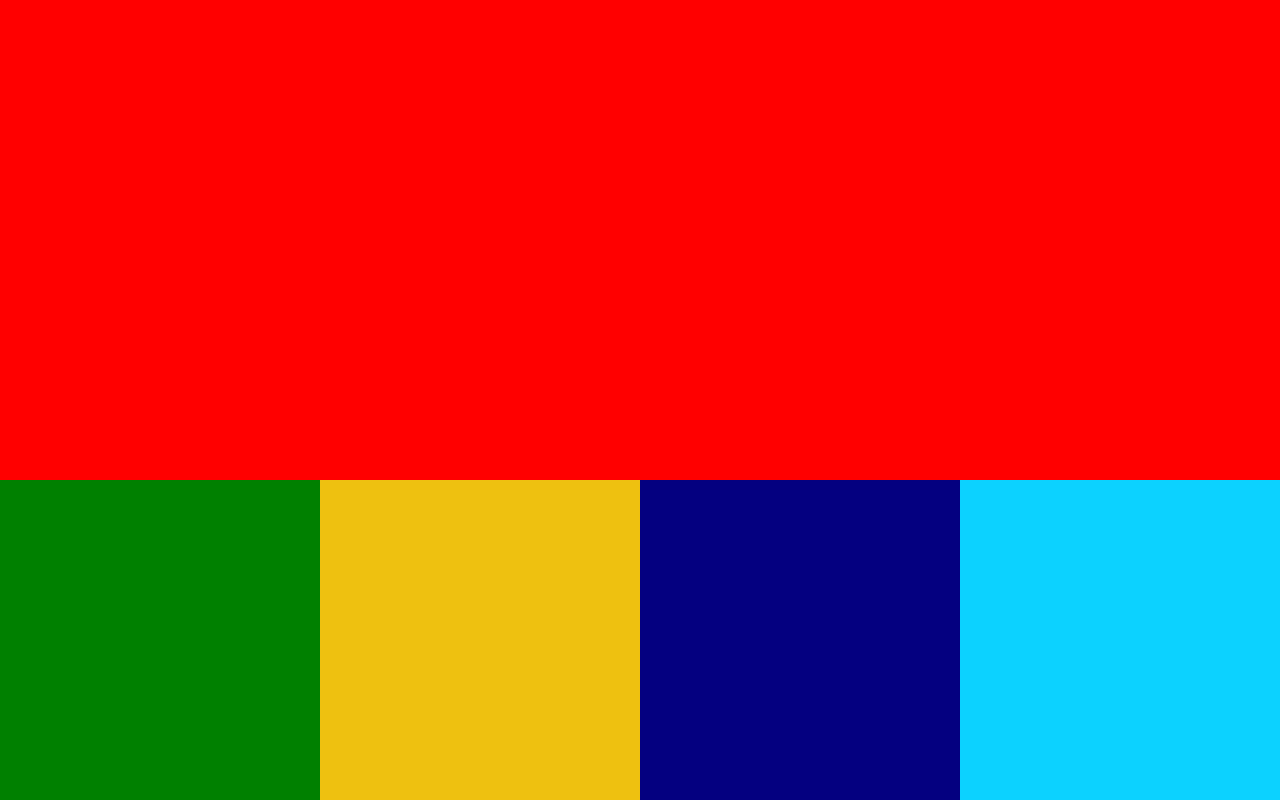
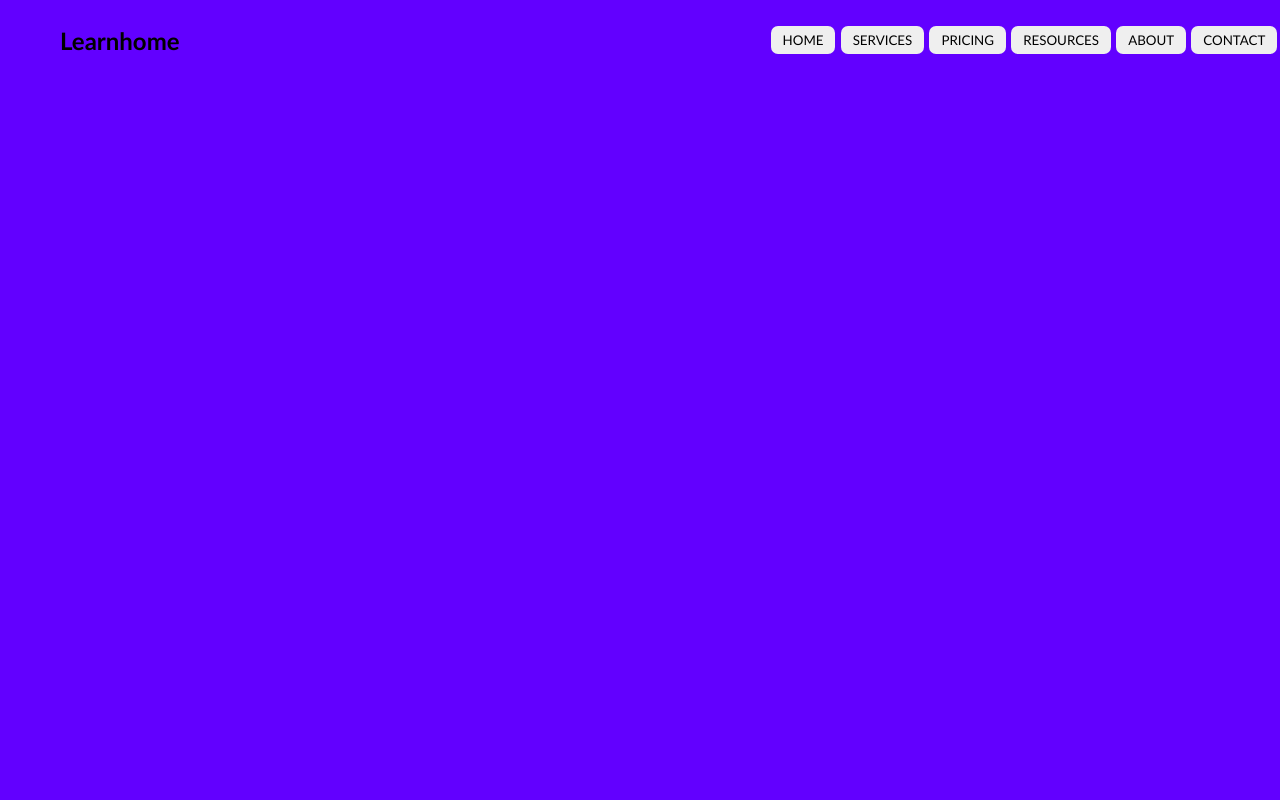
Before and after one commit to vikaspal9131/leaan.com, a plain HTML site: page Desktop/jan1.2 with R/index.html in a window 1280 px wide. Drawn offline with Linux system fonts and the light colour scheme.

Commit message:
add the navbar

```diff
--- a/Desktop/jan1.2 with R/index.html
+++ b/Desktop/jan1.2 with R/index.html
@@ -1,24 +1,34 @@
 <!DOCTYPE html>
 <html lang="en">
+
 <head>
   <meta charset="UTF-8">
   <meta name="viewport" content="width=device-width, initial-scale=1.0">
   <title>Document</title>
   <link rel="stylesheet" href="style.css">
 </head>
+
 <body>
-<div id="main">
-  <div id="top">
+  <div id="main">
+
+    <div class="home-contener">
+      <div class="navbar">
+        <div class="nav-log">
+          <h2> Learnhome </h2>
+        </div>
+        <div class="nav-option">
+          <div class="nav-btn"><button>HOME</button></div>
+          <div class="nav-btn"><button>SERVICES</button></div>
+          <div class="nav-btn"><button>PRICING</button></div>
+          <div class="nav-btn"><button>RESOURCES</button></div>
+          <div class="nav-btn"><button>ABOUT</button></div>
+          <div class="nav-btn"><button>CONTACT </button></div>
+        </div>
+      </div>
+    </div>
   </div>
-
-  <div id="bottom">
-      <div class="bone"></div>
-      <div class="btwo"></div>
-      <div class="bthree"></div>
-      <div class="bfour"></div>
-  </div>
-</div>
 
 
 </body>
+
 </html>
--- a/Desktop/jan1.2 with R/style.css
+++ b/Desktop/jan1.2 with R/style.css
@@ -1,55 +1,51 @@
-*{
+* {
   margin: 0;
   padding: 0;
-  font-family: Georgia, 'Times New Roman', Times, serif;
+  font-family: 'Gill Sans', 'Gill Sans MT', Calibri, 'Trebuchet MS', sans-serif;
   box-sizing: border-box;
-
 }
 
-html,body{
+html,
+body {
   width: 100%;
   height: 100%;
 }
 
-#main{
-  width: 100%;
-  height: 100%;
+.home-contener {
+  height: 100vh;
+  width: 100vw;
+  background-color: rgb(98, 0, 255);
+  position: absolute;
+
 }
 
-#top{
+.navbar {
   width: 100%;
-  height: 60%;
-  background-color: red;
+  height: 5vh;
+  margin-top: 20px;
+
+  display: flex;
+  align-items: center;
+  justify-content: space-between;
+}
+.nav-log{
+  margin-left: 60px;
 }
 
-#bottom{
-  width: 100%;
-  height: 40%;
-  background-color: blue;
+.nav-option {
+  width: 40%;
+  height: 100%;
   display: flex;
+  align-items: center;
+  justify-content: space-around;
+
 }
 
 
-.bone{
-  height: 100%;
-  width: 25%;
-  background-color: green;
+.nav-btn button{
+  padding: 6px 12px;
+  border: none;
+  border-radius: 7px;
+  font-weight: 500;
+
 }
-
-.btwo{
-  height: 100%;
-  width: 25%;
-  background-color: rgb(238, 193, 16);
-}
-
-.bthree{
-  height: 100%;
-  width: 25%;
-  background-color: rgb(4, 0, 128);
-}
-
-.bfour{
-  height: 100%;
-  width: 25%;
-  background-color: rgb(12, 210, 255);
-}
```
